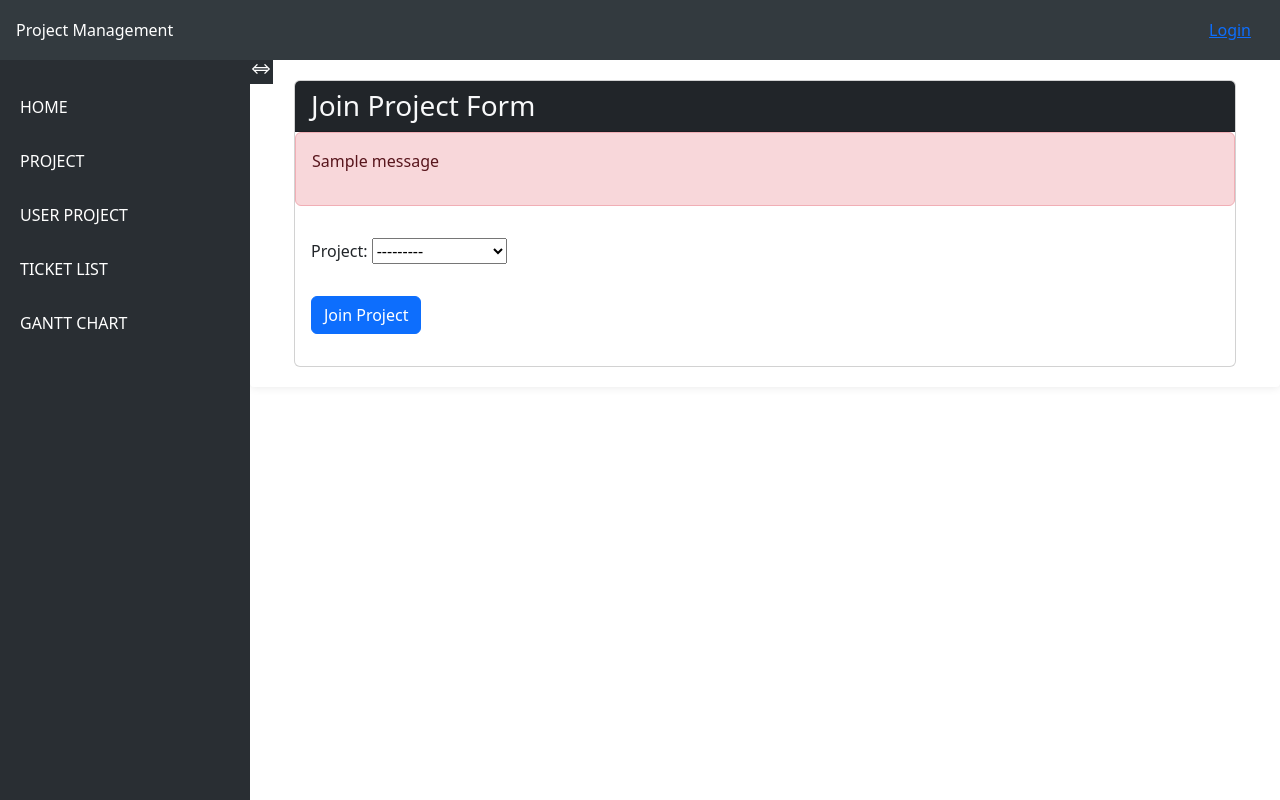
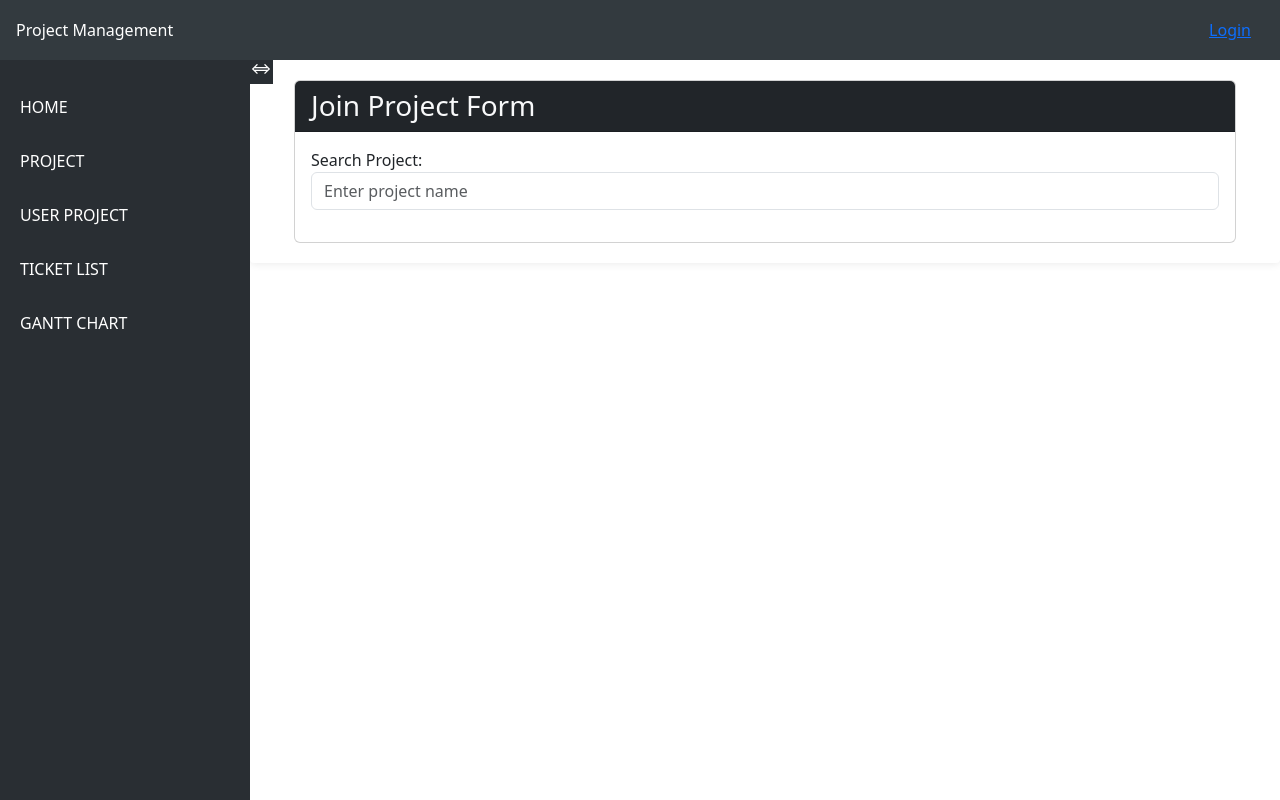
Before and after one commit to noknok06/TaskHub, a Django app: page /join_project/ in a window 1280 px wide. Run offline with Django 4.2, Linux system fonts and the light colour scheme; tables that the repository leaves empty hold one stand-in row (values such as "Sample post"); one stand-in notice (Sample message) is shown.

Commit message:
change join project function

```diff
--- a/project_management/forms.py
+++ b/project_management/forms.py
@@ -81,12 +81,12 @@
         return self.cleaned_data.get('company_ids', '').split(',')
 
 class JoinProjectForm(forms.ModelForm):
+    project_search = forms.CharField(max_length=100, required=False, label='Search Project')
+
     class Meta:
         model = UserProject
         fields = ['project']
 
     def __init__(self, *args, **kwargs):
-        project_id = kwargs.pop('project_id', None)
         super().__init__(*args, **kwargs)
-        if project_id:
-            self.fields['project'].queryset = Project.objects.filter(id=project_id)
+        self.fields['project'].queryset = Project.objects.none()
--- a/project_management/urls.py
+++ b/project_management/urls.py
@@ -3,7 +3,7 @@
 from django.urls import path
 from . import views
 from .views import ProjectCreateView, JoinProjectView, TicketListView, TicketCreateView, TicketDetailView, ProjectListView, TicketUpdateView
-from .views import CategoryListView, CategoryCreateView, CategoryUpdateView, CategoryDeleteView, ProjectChartView, UserCreateView, ProjectAllChartView, UserProjectListView, LeaveProjectView, TicketsView, TicketDeleteView
+from .views import CategoryListView, CategoryCreateView, CategoryUpdateView, CategoryDeleteView, ProjectChartView, UserCreateView, ProjectAllChartView, UserProjectListView, LeaveProjectView, TicketsView, TicketDeleteView,ProjectSearchView
 
 urlpatterns = [
     path('', views.home, name='home'),  # ホームページのURL (例として)
@@ -26,5 +26,6 @@
     path('update-task/', views.update_task, name='update_task'),
     path('my_projects/', UserProjectListView.as_view(), name='user_project_list'),
     path('join_project/', JoinProjectView.as_view(), name='join_project'),
+    path('project/search/', ProjectSearchView.as_view(), name='project_search'),  # 追加
     path('leave_project/<int:project_id>/', LeaveProjectView.as_view(), name='leave_project'),
 ]
--- a/project_management/views.py
+++ b/project_management/views.py
@@ -4,6 +4,7 @@
 from django.shortcuts import get_object_or_404, render, redirect
 from django.db.models import Count
 from django.urls import reverse_lazy
+from django.views import View
 from django.views.generic.edit import CreateView, UpdateView, DeleteView
 from django.views.generic import ListView, DetailView, TemplateView
 from django.views.decorators.http import require_POST
@@ -145,18 +146,33 @@
 
     def form_valid(self, form):
         user = self.request.user
-        project = form.cleaned_data.get('project')
+        project_id = self.request.POST.get('project')  # 選択されたプロジェクトIDを取得
+        project = Project.objects.get(id=project_id)
 
-        # Check if the user is already part of the project
+        # 既に参加しているかチェック
         if UserProject.objects.filter(user=user, project=project).exists():
             messages.error(self.request, 'You are already a member of this project.')
             return redirect(self.request.path)
 
         form.instance.user = user
+        form.instance.project = project
         return super().form_valid(form)
 
     def get_success_url(self):
         return reverse_lazy('user_project_list')
+
+
+@method_decorator(login_required, name='dispatch')
+class ProjectSearchView(View):
+    def get(self, request, *args, **kwargs):
+        search_query = request.GET.get('q', '')
+        if search_query:
+            projects = Project.objects.filter(name__icontains=search_query)
+        else:
+            projects = Project.objects.all()
+
+        results = [{'id': project.id, 'name': project.name} for project in projects]
+        return JsonResponse(results, safe=False)
 
 @method_decorator(login_required, name='dispatch')
 class LeaveProjectView(DeleteView):
--- a/templates/join_project.html
+++ b/templates/join_project.html
@@ -8,21 +8,52 @@
         <div class="card-header bg-dark text-light">
             <h3 class="mb-0">Join Project Form</h3>
         </div>
-        {% if messages %}
-            <div class="alert alert-danger">
-                {% for message in messages %}
-                    <p>{{ message }}</p>
-                {% endfor %}
-            </div>
-        {% endif %}
         <div class="card-body">
-            <form method="post" class="mb-3">
+            <form method="post" id="join-project-form">
                 {% csrf_token %}
-                {{ form.as_p }}
-                <button type="submit" class="btn btn-primary mt-3">Join Project</button>
+                <div class="form-group">
+                    <label for="project-search">Search Project:</label>
+                    <input type="text" id="project-search" class="form-control" placeholder="Enter project name">
+                </div>
+
+                <!-- プロジェクトリストを表示する領域 -->
+                <div id="project-results" class="mt-3"></div>
             </form>
         </div>
-
     </div>
 </div>
+
+<script>
+// プロジェクト検索のイベントリスナーを設定
+document.getElementById('project-search').addEventListener('input', function() {
+    var query = this.value;
+    if (query.length > 0) {  // 文字が3つ以上入力されたら検索を開始
+        fetch('/project/search/?q=' + query)
+            .then(response => response.json())
+            .then(data => {
+                var resultDiv = document.getElementById('project-results');
+                resultDiv.innerHTML = '';  // リストをクリア
+                data.forEach(function(project) {
+                    var projectDiv = document.createElement('div');
+                    projectDiv.classList.add('project-item');
+                    projectDiv.innerHTML = `
+                        <div class="card mb-2">
+                            <div class="card-body">
+                                <strong>${project.name}</strong>
+                                <button class="btn btn-sm btn-success float-right select-project-btn" data-project-id="${project.id}">Select</button>
+                            </div>
+                        </div>`;
+
+                    // 選択ボタンにイベントリスナーを追加
+                    projectDiv.querySelector('.select-project-btn').addEventListener('click', function() {
+                        document.getElementById('id_project').value = project.id;
+                        alert('Selected project: ' + project.name);
+                    });
+
+                    resultDiv.appendChild(projectDiv);
+                });
+            });
+    }
+});
+</script>
 {% endblock %}
```
